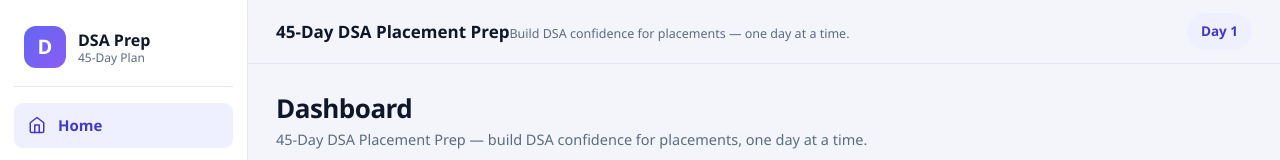
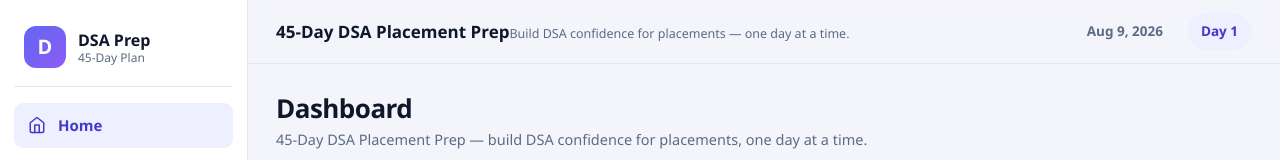
Before and after one commit to Sasin195/CrackIT, a React (Vite) app: page / in a window 1280 px wide. Shown: the top 160 px of the page. Built offline with nearby package versions, Linux system fonts and the light colour scheme.

Commit message:
Show today's date in navbar (date only)

```diff
--- a/src/components/Navbar.jsx
+++ b/src/components/Navbar.jsx
@@ -1,6 +1,7 @@
 import { NavLink } from "react-router-dom";
 import { useApp } from "../context/AppContext.jsx";
 import { getCurrentDay } from "../utils/progress.js";
+import { todayDateKey, formatDate } from "../utils/helpers.js";
 
 export default function Navbar() {
   const { data } = useApp();
@@ -14,6 +15,7 @@ export default function Navbar() {
         </div>
       </div>
       <div className="navbar-actions">
+        <span className="navbar-date-chip">{formatDate(todayDateKey())}</span>
         <NavLink to={`/day/${currentDay.day}`} className="navbar-day-chip">
           Day {currentDay.day}
         </NavLink>
--- a/src/styles/index.css
+++ b/src/styles/index.css
@@ -262,6 +262,13 @@ h1, h2, h3, h4 {
   color: var(--text-muted);
 }
 
+.navbar-date-chip {
+  color: var(--text-muted);
+  font-weight: 600;
+  font-size: 13.5px;
+  padding: 8px 14px;
+}
+
 .navbar-day-chip {
   background: var(--primary-soft);
   color: var(--primary-soft-text);
```
